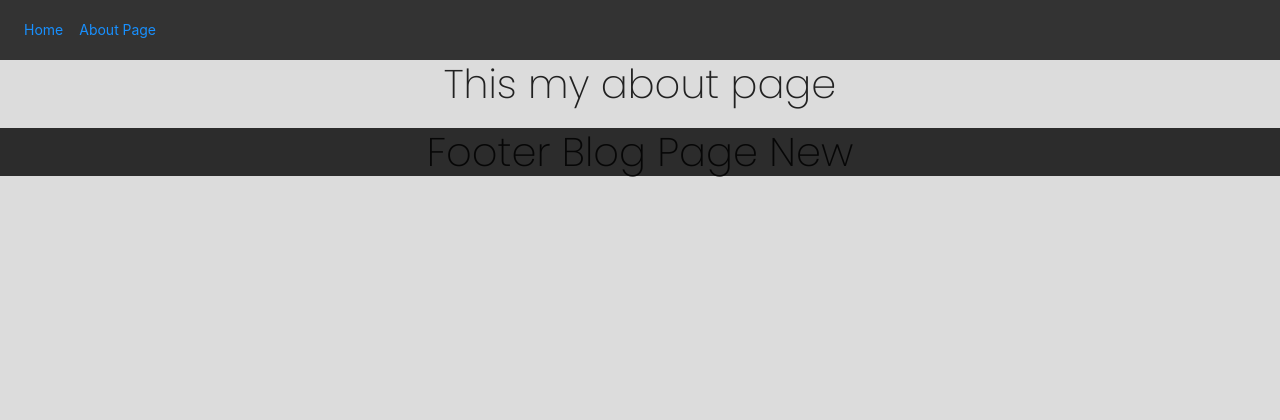
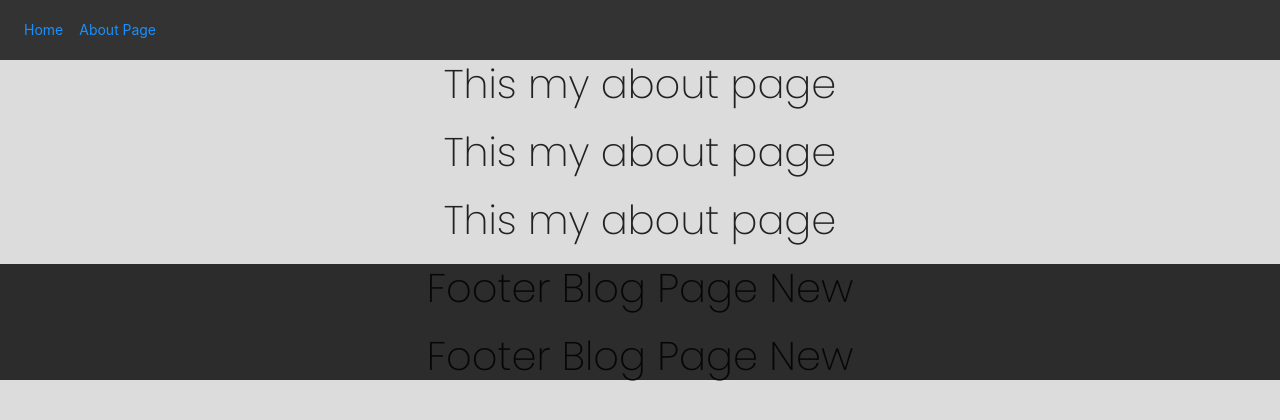
Before and after one commit to MohammedHaris96/Blog-Page, a React (Create React App) app: page /about in a window 1280 px wide. Shown: the top 420 px of the page. Built offline with nearby package versions, Linux system fonts and the light colour scheme; the HTML template or start-up script is replaced by a standard one.

Commit message:
minor change

```diff
--- a/src/Components/AboutPage.js
+++ b/src/Components/AboutPage.js
@@ -5,6 +5,10 @@ const AboutPage = () => {
   return (
     <div className="homepage-container  ">
       <h1>This my about page </h1>
+      <h1>This my about page </h1>
+
+      <h1>This my about page </h1>
+
 
       <Footer />
     </div>
--- a/src/Components/Footer.js
+++ b/src/Components/Footer.js
@@ -4,6 +4,7 @@ const Footer = () => {
   return (
     <div className="footer">
       <h1>Footer Blog Page New</h1>
+      <h1>Footer Blog Page New</h1>
     </div>
   );
 };
```
